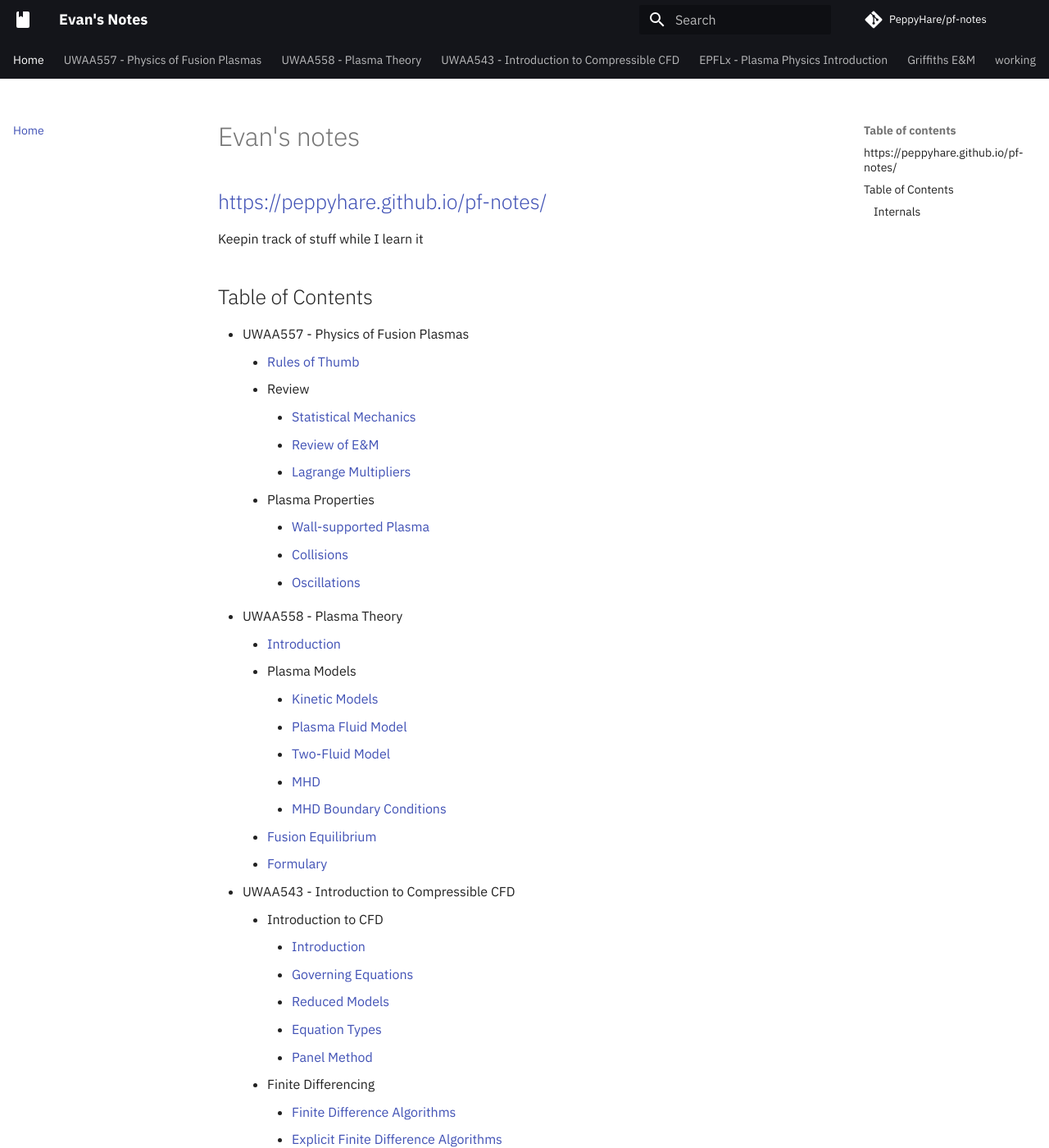
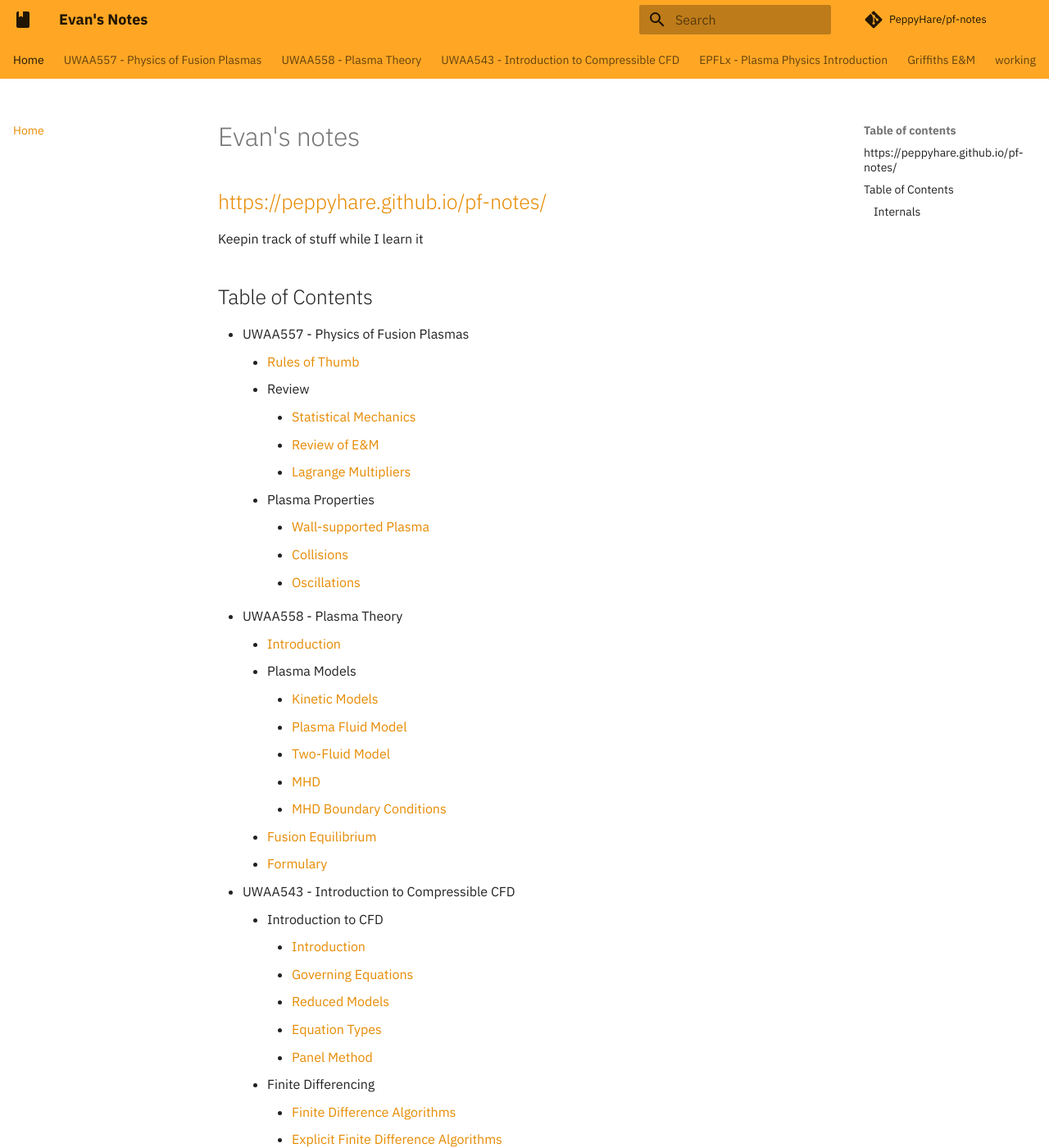
Before and after one commit to PeppyHare/pf-notes, an MkDocs documentation site: the page built from docs/index.md, in a window 1280 px wide and 1400 px high. Shown: the whole window at 82% size. Built offline with MkDocs 1.6.1 and Material for MkDocs 9.7.7, drawn with Linux system fonts in a browser that asks for light colours; comment, search, counter and statistics services are not loaded.

Commit message:
Spruce up color scheme

```diff
--- a/docs/stylesheets/dark_theme.css
+++ b/docs/stylesheets/dark_theme.css
@@ -15,6 +15,7 @@
     :root {
         --special-text-color: hsla(60, 50%, 70%, 0.75);
         --border-color: white;
+        --md-default-fg-color--lighter: hsla(60, 50%, 70%, 0.75);
     }
     body, input {
         color: rgba(236, 237, 237, 0.87);
--- a/docs/stylesheets/extra.css
+++ b/docs/stylesheets/extra.css
@@ -34,11 +34,11 @@ font-weight: 700;
 /******************************************************************************/
 /*  NAVIGATION                                                                */
 /******************************************************************************/
-
+/*
 .md-tabs {
 background: #000;
 }
-
+*/
 /* Add borders on hover */
 li.md-tabs__item a:hover {
 padding-bottom: 10px;
--- a/mkdocs.yml
+++ b/mkdocs.yml
@@ -100,23 +100,23 @@ nav:
 
 # Cool material theme: https://squidfunk.github.io/mkdocs-material/
 theme:
-  name: 'material'
+  name: material
   font:
     # text: 'Noto Serif'
     # code: 'Roboto Mono'
     text: IBM Plex Sans
     code: IBM Plex Mono
-  language: 'en'
+  language: en
   features:
     - tabs
     - instant
   palette:
-    primary: 'black'
-    accent: 'light blue'
+    primary: orange
+    accent: light blue
   direction:
   favicon: assets/images/favicon.png
   icon:
-    logo: "material/book"
+    logo: material/book
   include_search_page: true
   search_index_only: true
   static_templates:
@@ -126,8 +126,8 @@ extra:
   search:
     language: 'en'
 
-repo_name: 'PeppyHare/pf-notes'
-repo_url: 'https://github.com/PeppyHare/pf-notes'
+repo_name: PeppyHare/pf-notes
+repo_url: https://github.com/PeppyHare/pf-notes
 
 extra_javascript:
   - extra.js
```
Also changed, not shown: docs/ch12-7.md (+0 -2 lines).
